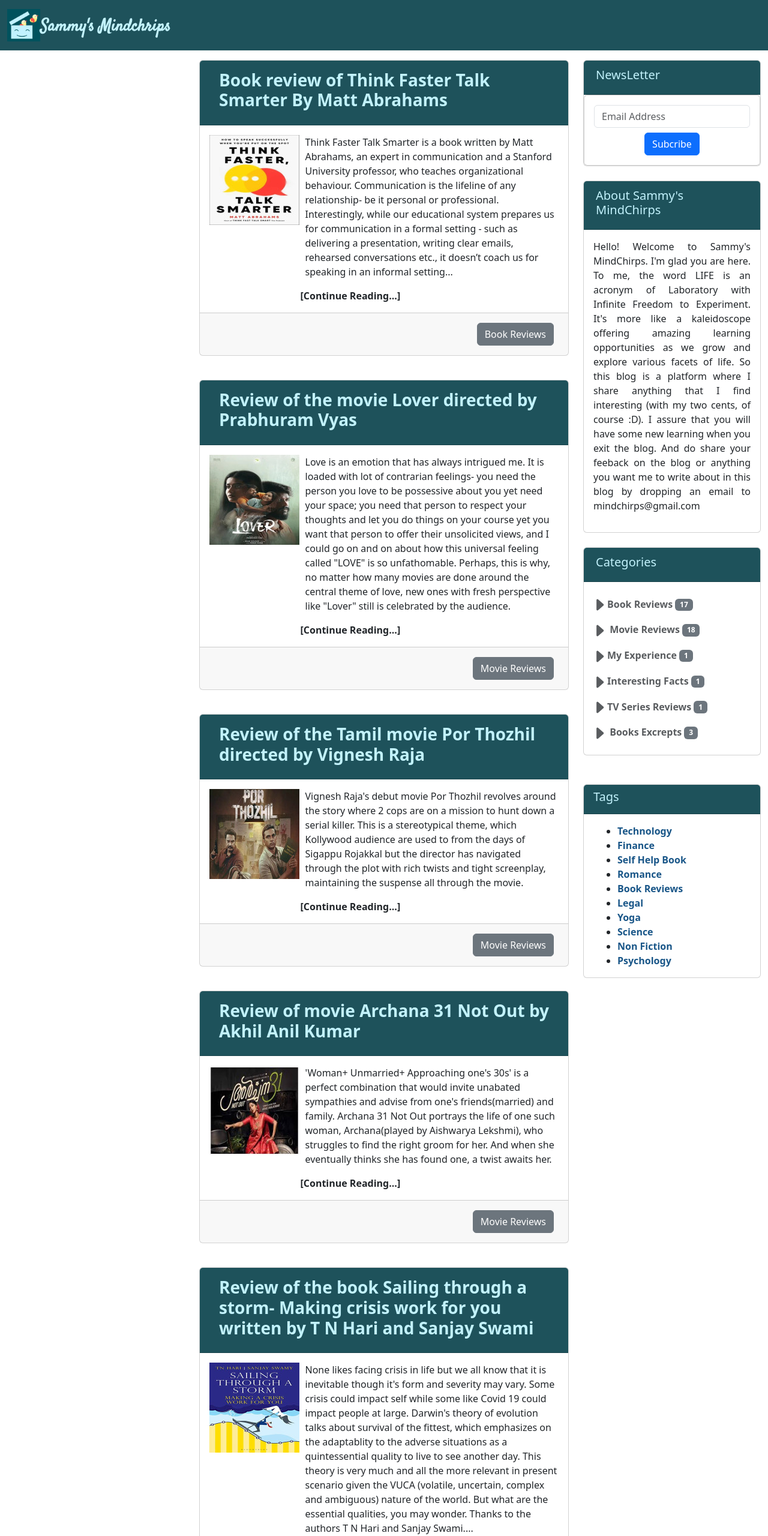
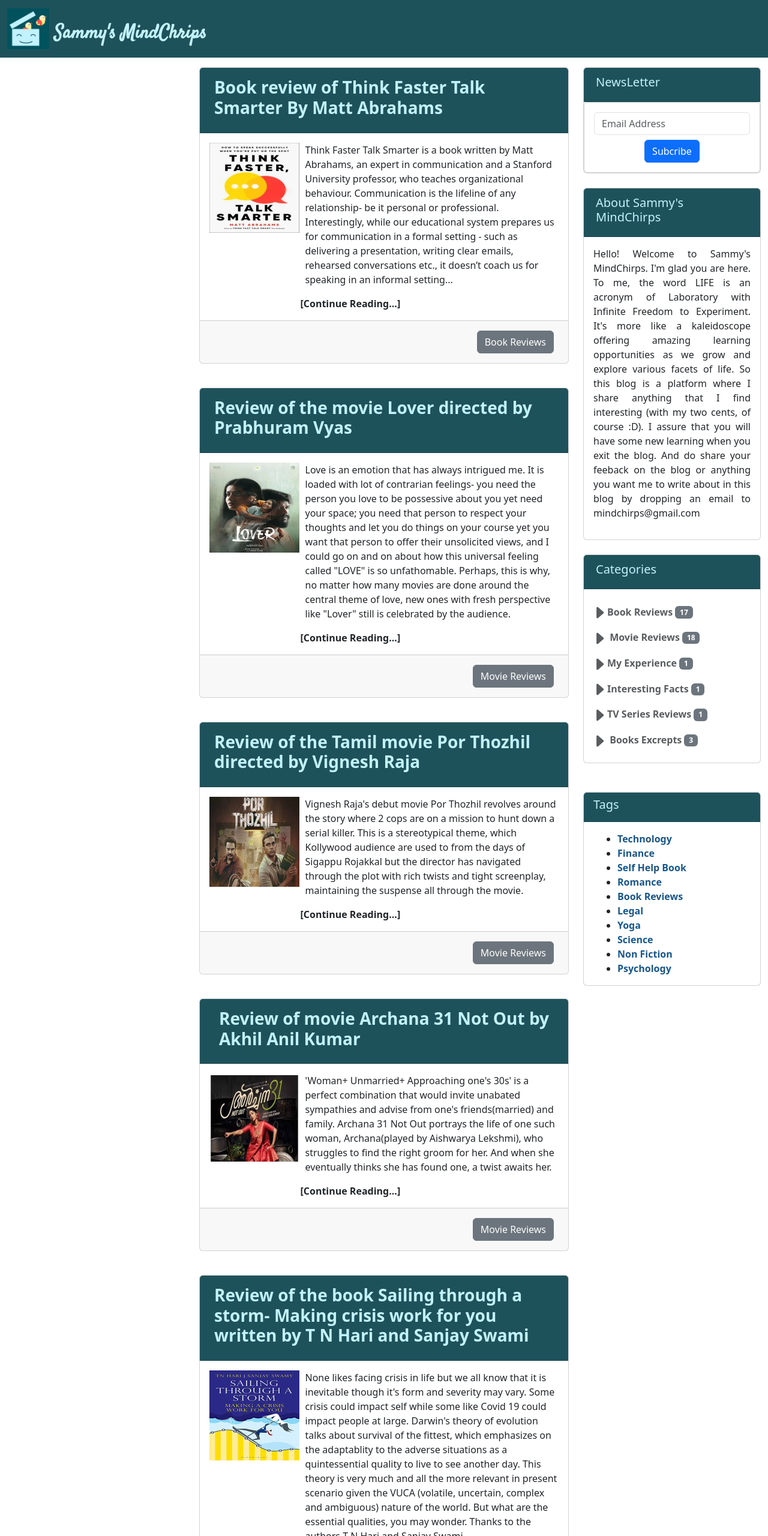
Before and after one commit to praveen27-cr7/Summy-mindChrips, a plain HTML site: page Bootatrap/index.html in a window 1280 px wide. Shown: the top 2560 px of the page at 60% size. Drawn offline with nearby package versions, Linux system fonts and the light colour scheme.

Commit message:
Update index.html

```diff
--- a/Bootatrap/index.html
+++ b/Bootatrap/index.html
@@ -20,8 +20,8 @@
     <!-- Nav -->
     <div class = "divnav container-fluid">
         <nav class="navbar navbar-expand-lg navbar-dark">
-            <img src="img/icon.jpeg" alt="icon" width = "55px">
-            <h1 id="heading" class="mt-3 fw-bold fs-3 navbar-brand">Sammy's Mindchrips</h1>
+            <img src="img/icon.jpeg" alt="icon" width = "70px">
+            <h1 id="heading" class="mt-4 fw-bold fs-2 ms-2 navbar-brand">Sammy's MindChrips</h1>
 
  <button class="navbar-toggler d-lg-none" type="button" data-bs-toggle="collapse" data-bs-target="#nav-collapse" aria-controls="nav-collapse" aria-expanded="false" aria-label="Toggle navigation">
                 <span class="navbar-toggler-icon"></span>
@@ -181,7 +181,7 @@
        <div class=" col-sm-6">
     <div class="card  px-0  mt-3 " id="Content-1">
         <div class="card-header " id="section1-title">
-           <h2 class="fs-3 py-2 px-3 "> <b>Book review of Think Faster Talk Smarter By Matt Abrahams</b> </h2>
+           <h2 class="fs-3 py-2 px-2 "> <b>Book review of Think Faster Talk Smarter By Matt Abrahams</b> </h2>
         </div>
         <div class="card-body">
         <div class="row">
@@ -211,7 +211,7 @@
 
      <div class="card  px-0  mt-3" id="Content-1">
          <div class="card-header " id="section1-title">
-            <h2 class="fs-3 py-2 px-3 "> <b>Review of the movie Lover directed by Prabhuram Vyas</b> </h2>
+            <h2 class="fs-3 py-2 px-2 "> <b>Review of the movie Lover directed by Prabhuram Vyas</b> </h2>
          </div>
          <div class="card-body">
          <div class="row">
@@ -241,7 +241,7 @@
 
      <div class="card  px-0  mt-3" id="Content-1">
          <div class="card-header " id="section1-title">
-            <h2 class="fs-3 py-2 px-3 "> <b>Review of the Tamil movie Por Thozhil directed by Vignesh Raja</b> </h2>
+            <h2 class="fs-3 py-2 px-2 "> <b>Review of the Tamil movie Por Thozhil directed by Vignesh Raja</b> </h2>
          </div>
          <div class="card-body">
          <div class="row">
@@ -300,7 +300,7 @@
      <!-- Content 5 -->
      <div class="card  px-0  mt-3" id="Content-1">
         <div class="card-header " id="section1-title">
-           <h2 class="fs-3 py-2 px-3 "> <b>Review of the book Sailing through a storm- Making crisis work for you written by T N Hari and Sanjay Swami</b> </h2>
+           <h2 class="fs-3 py-2 px-2 "> <b>Review of the book Sailing through a storm- Making crisis work for you written by T N Hari and Sanjay Swami</b> </h2>
         </div>
         <div class="card-body">
         <div class="row">
@@ -329,7 +329,7 @@
 
   <div class="card  px-0  mt-3" id="Content-1">
     <div class="card-header " id="section1-title">
-       <h2 class="fs-3 py-2 px-3 "> <b>Gautam Vasudev Menon and Relationships- An analysis of Vinnaithandi Varuvaya</b> </h2>
+       <h2 class="fs-3 py-2 px-2 "> <b>Gautam Vasudev Menon and Relationships- An analysis of Vinnaithandi Varuvaya</b> </h2>
     </div>
     <div class="card-body">
     <div class="row">
@@ -358,7 +358,7 @@
 
 <div class="card  px-0  mt-3" id="Content-1">
     <div class="card-header " id="section1-title">
-       <h2 class="fs-3 py-2 px-3 "> <b>Review of the Tamil movie Nitham Oru Vanam by Ra Karthik</b> </h2>
+       <h2 class="fs-3 py-2 px-2 "> <b>Review of the Tamil movie Nitham Oru Vanam by Ra Karthik</b> </h2>
     </div>
     <div class="card-body">
     <div class="row">
@@ -386,7 +386,7 @@
 
 <div class="card  px-0  mt-3" id="Content-1">
     <div class="card-header " id="section1-title">
-       <h2 class="fs-3 py-2 px-3 "> <b>Book Review of Row, Row, Row your Boat - 50 Simple Little Things to Navigate the Modern Indian Marriage by Sophia Philips and Roopak Nedumpilly</b> </h2>
+       <h2 class="fs-3 py-2 px-2 "> <b>Book Review of Row, Row, Row your Boat - 50 Simple Little Things to Navigate the Modern Indian Marriage by Sophia Philips and Roopak Nedumpilly</b> </h2>
     </div>
     <div class="card-body">
     <div class="row">
@@ -654,8 +654,8 @@
 <br>
 <br>
 
-<div><a href="#" class="btn btn-warning" id="back-to-top" role="button"><img src="img/up-arrow.svg" width="20px" height="20px"></a></div>
-    <!-- Footer -->
+<!-- <div><a href="#" class="btn btn-warning" id="back-to-top" role="button"><img src="img/up-arrow.svg" width="20px" height="20px"></a></div>
+ -->    <!-- Footer -->
 
     <div class= "container-fluid divnav">
         <div>
```
